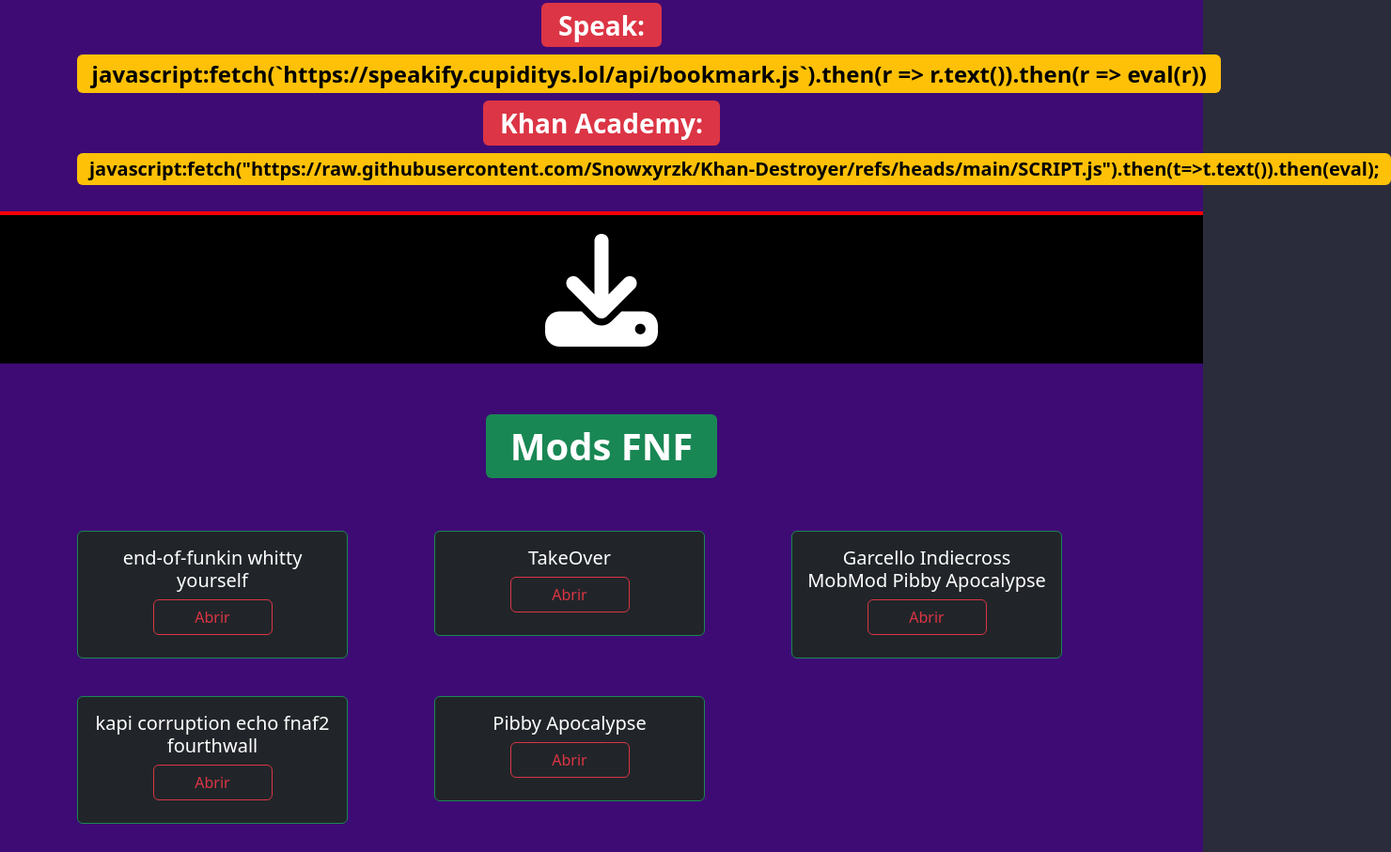
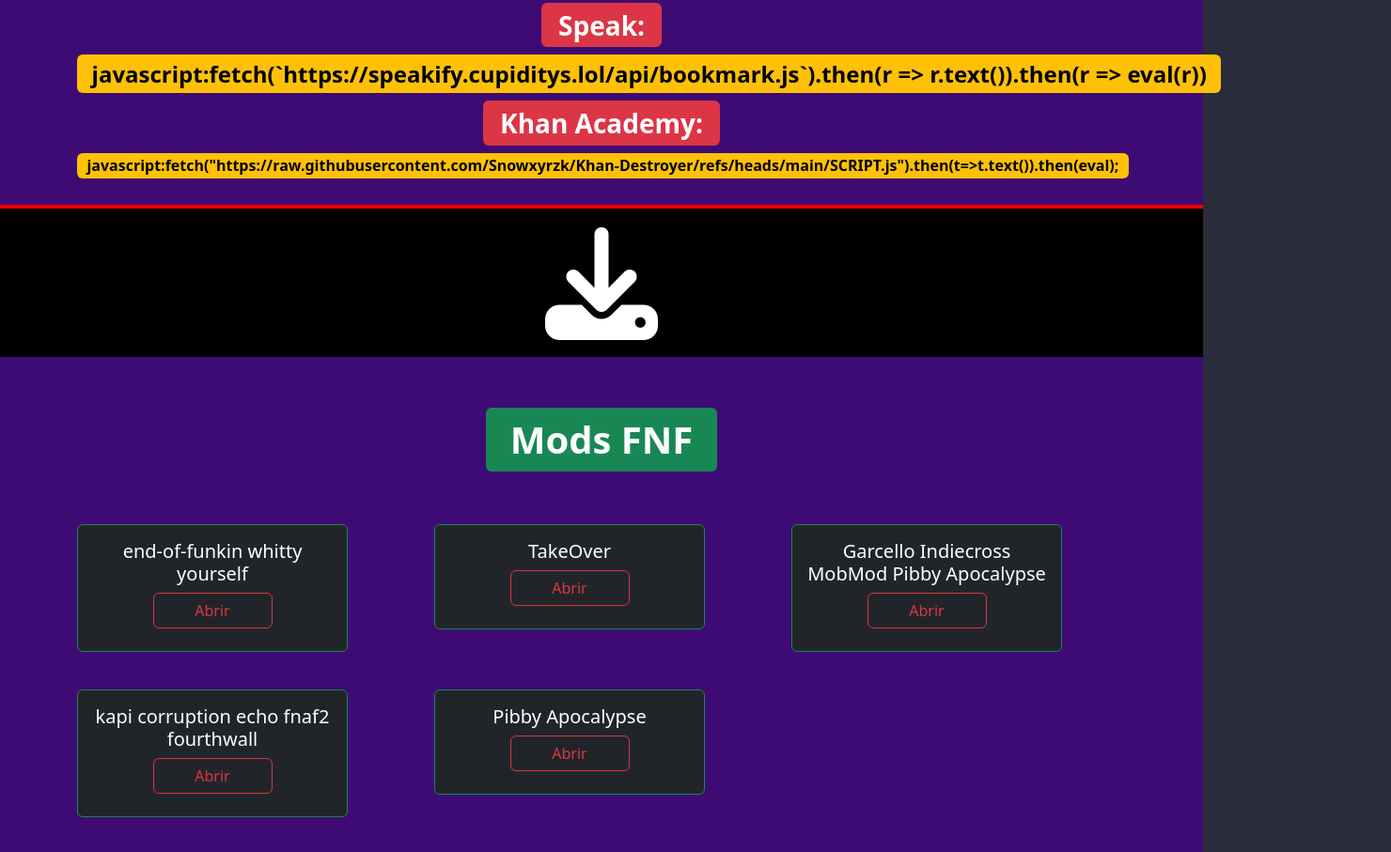
Before and after one commit to mrgamerboxy7/G7Links, a plain HTML site: page index.html in a window 1280 px wide. Shown: the part 882-1789 px from the top of the page at 94% size, 1480 px wide, since content can reach past the window. Drawn offline with nearby package versions, Linux system fonts and the light colour scheme.

Commit message:
Update index.html

```diff
--- a/index.html
+++ b/index.html
@@ -71,7 +71,7 @@
            <h2 class="badge text-bg-danger fs-3">Speak:<h1 class="badge text-bg-warning fs-4">javascript:fetch(`https://speakify.cupiditys.lol/api/bookmark.js`).then(r => r.text()).then(r => eval(r))</h1></h2>
         </div>
         <div class="text-center">
-           <h2 class="badge text-bg-danger fs-3">Khan Academy:<h1 class="badge text-bg-warning fs-5">javascript:fetch("https://raw.githubusercontent.com/Snowxyrzk/Khan-Destroyer/refs/heads/main/SCRIPT.js").then(t=>t.text()).then(eval);</h1></h2>
+           <h2 class="badge text-bg-danger fs-3">Khan Academy:<h1 class="badge text-bg-warning fs-6">javascript:fetch("https://raw.githubusercontent.com/Snowxyrzk/Khan-Destroyer/refs/heads/main/SCRIPT.js").then(t=>t.text()).then(eval);</h1></h2>
         </div>
     </main>
 
```
